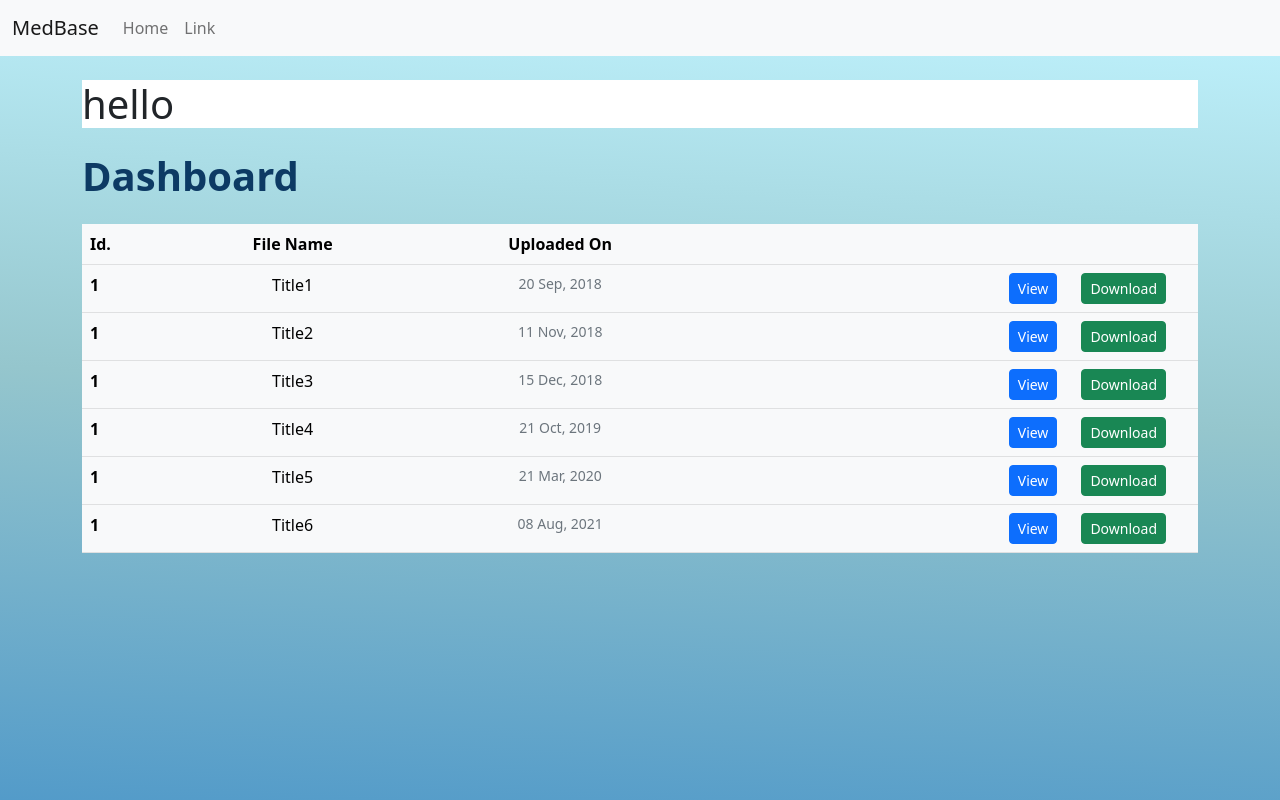
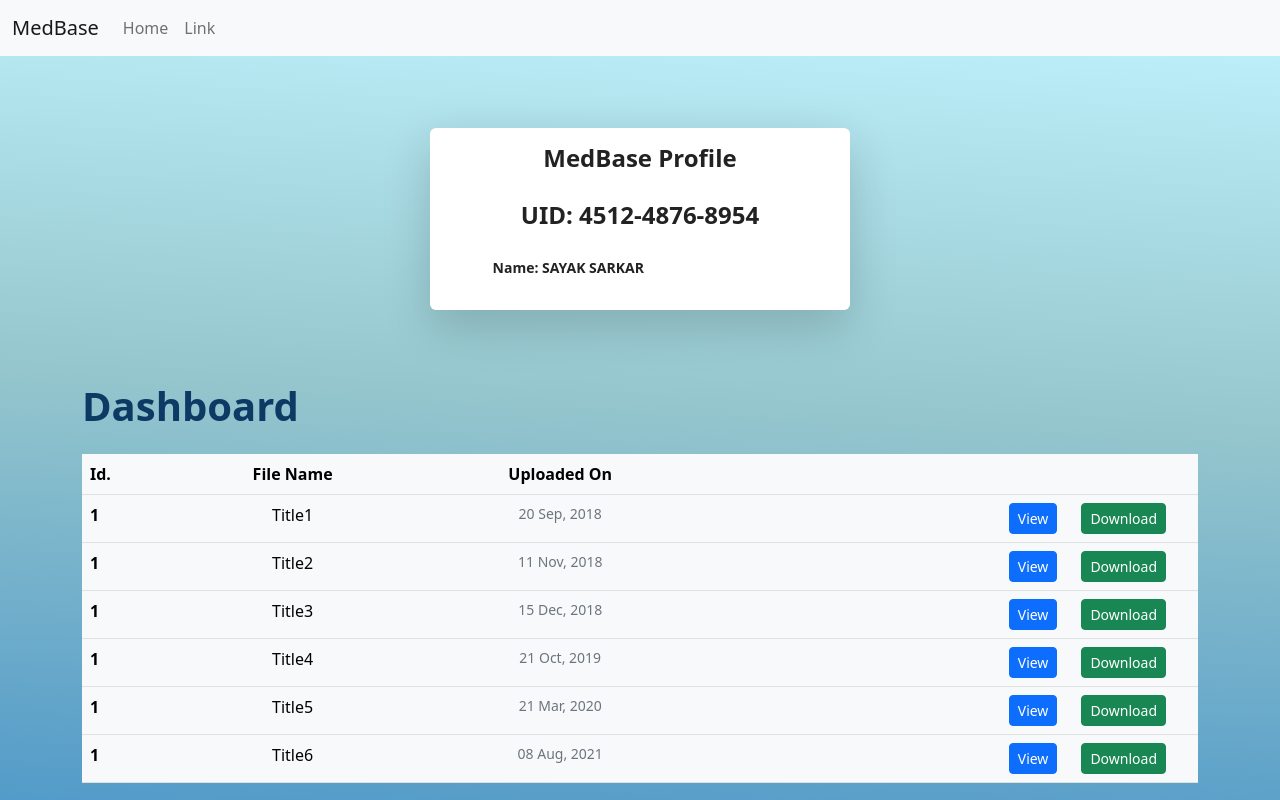
Before and after one commit to raihankhan-rk/MedBase, a React (Create React App) app in the folder Frontend/: page /dashboard in a window 1280 px wide. Built offline with nearby package versions, Linux system fonts and the light colour scheme.

Commit message:
dashboard card base layout added

```diff
--- a/Frontend/src/components/Auth.jsx
+++ b/Frontend/src/components/Auth.jsx
@@ -11,7 +11,7 @@ export default function Auth(props) {
     if (authMode === "signin") {
         return (
             <div className="Auth-form-container">
-                <form className="Auth-form shadow-lg p-3 mb-5 bg-white rounded">
+                <form className="Auth-form shadow-lg p-3 my-5 bg-white rounded">
                     <div className="Auth-form-content">
                         <h3 className="Auth-form-title">Sign In</h3>
                         <div className="text-center">
@@ -43,7 +43,7 @@ export default function Auth(props) {
 
     return (
         <div className="Auth-form-container">
-            <form className="Auth-form shadow-lg p-3 mb-5 bg-white rounded">
+            <form className="Auth-form shadow-lg p-3 my-5 bg-white rounded">
                 <div className="Auth-form-content">
                     <h3 className="Auth-form-title">Sign Up</h3>
                     <div className="text-center">
@@ -83,9 +83,6 @@ export default function Auth(props) {
                             </button>
                         </Link>
                     </div>
-                    <p className="text-center mt-2">
-                        Forgot <a href="//">password?</a>
-                    </p>
                 </div>
             </form>
         </div>
--- a/Frontend/src/components/Dashboard.jsx
+++ b/Frontend/src/components/Dashboard.jsx
@@ -3,21 +3,33 @@ import Data from "../data.json";
 
 export default function Dashboard() {
   return (
-      <section>
-        <div className="container">
-        <div className="w-5 h-5 bg-white">
-          <h1>hello</h1>
-        </div>
-        <h1 className="heading_dashboard fw-bold my-4 text-left">
-          Dashboard
-        </h1>
+    <section>
+      <div className="container">
+          <div className="row justify-content-center align-items-center">
+            <form className="Auth-form shadow-lg p-3 my-5 bg-white rounded">
+              <div className="Auth-form-content">
+                <h3 className="Auth-form-title">MedBase Profile</h3>
+                <div className="form-group mt-3 row justify-content-center align-items-center">
+                  <label className="Auth-form-title text-center">UID: 4512-4876-8954</label>
+                  <label>Name: SAYAK SARKAR</label>
+                </div>
+                <div className="d-grid gap-2 mt-3">
+                </div>
+              </div>
+            </form>
+          </div>
+        <h1 className="heading_dashboard fw-bold my-4 text-left">Dashboard</h1>
         <div className="rounded-2">
           <table className="table table-hover table-responsive table-light rounded-2">
             <thead>
               <tr>
                 <th scope="col">Id.</th>
-                <th scope="col" style={{textAlign:"center"}}>File Name</th>
-                <th scope="col" style={{textAlign:"center"}}>Uploaded On</th>
+                <th scope="col" style={{ textAlign: "center" }}>
+                  File Name
+                </th>
+                <th scope="col" style={{ textAlign: "center" }}>
+                  Uploaded On
+                </th>
                 <th scope="col"></th>
               </tr>
             </thead>
@@ -26,11 +38,32 @@ export default function Dashboard() {
                 return (
                   <tr>
                     <th scope="row">1</th>
-                    <td style={{textAlign:"center"}}>{data.title}</td>
-                    <td className="small text-muted" style={{textAlign:"center"}}>{data.date}</td>
-                    <td style={{textAlign:"right"}}>
-                      <a rel="noreferrer" target="_blank" href={data.url}><button type="button" className="btn btn-sm btn-primary justify-content-right">View</button></a>
-                      <a href={data.url +"?filename=filename.png&download=true"}><button type="button" className="btn mx-lg-4 btn-success btn-sm">Download</button></a>
+                    <td style={{ textAlign: "center" }}>{data.title}</td>
+                    <td
+                      className="small text-muted"
+                      style={{ textAlign: "center" }}
+                    >
+                      {data.date}
+                    </td>
+                    <td style={{ textAlign: "right" }}>
+                      <a rel="noreferrer" target="_blank" href={data.url}>
+                        <button
+                          type="button"
+                          className="btn btn-sm btn-primary justify-content-right"
+                        >
+                          View
+                        </button>
+                      </a>
+                      <a
+                        href={data.url + "?filename=filename.png&download=true"}
+                      >
+                        <button
+                          type="button"
+                          className="btn mx-lg-4 btn-success btn-sm"
+                        >
+                          Download
+                        </button>
+                      </a>
                     </td>
                   </tr>
                 );
@@ -39,6 +72,6 @@ export default function Dashboard() {
           </table>
         </div>
       </div>
-      </section>
+    </section>
   );
 }
```
Also changed, not shown: Frontend/src/components/Dashboard2.jsx (deleted, +0 -35 lines).
